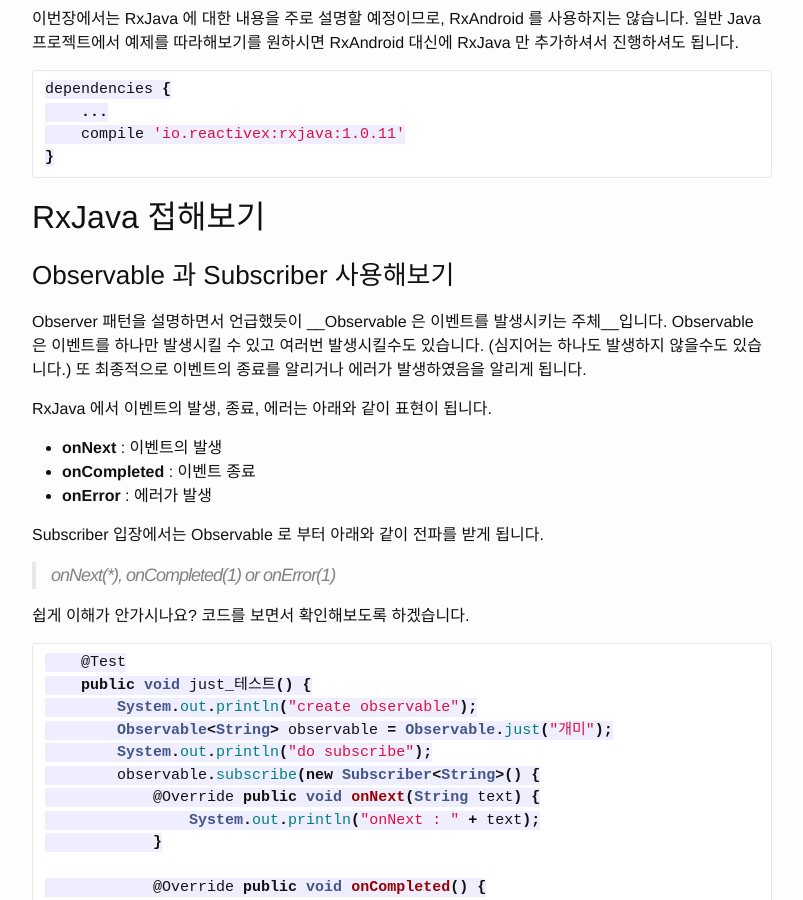
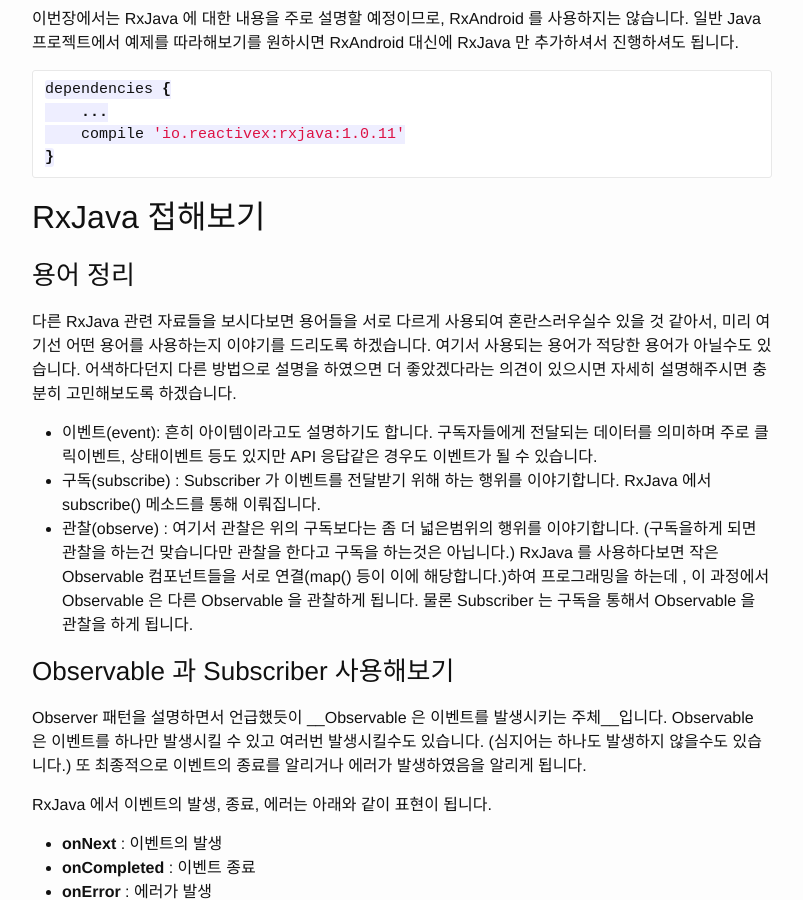
Before and after one commit to gaemi/gaemi.github.io, a Jekyll site: the page built from _posts/2015-05-20-RxJava with Android - 1 - RxJava 사용해보기.markdown, in a window 1280 px wide and 900 px high, scrolled down 1897 px. Shown: the whole window, without its empty margins (238-1041 px from the left). Built offline with Jekyll 4.4.1, drawn with Linux system fonts in a browser that asks for light colours; Markdown is read by kramdown in place of the engine named in the settings; comment, search, counter and statistics services are not loaded; some of the changed text lies outside the part shown.

Commit message:
포스팅 일부 수정

````diff
--- a/_posts/2015-05-20-RxJava with Android - 1 - RxJava 사용해보기.markdown
+++ b/_posts/2015-05-20-RxJava with Android - 1 - RxJava 사용해보기.markdown
@@ -66,6 +66,15 @@
 ```
 
 ## RxJava 접해보기
+
+### 용어 정리
+
+다른 RxJava 관련 자료들을 보시다보면 용어들을 서로 다르게 사용되여 혼란스러우실수 있을 것 같아서, 미리 여기선 어떤 용어를 사용하는지 이야기를 드리도록 하겠습니다.
+여기서 사용되는 용어가 적당한 용어가 아닐수도 있습니다. 어색하다던지 다른 방법으로 설명을 하였으면 더 좋았겠다라는 의견이 있으시면 자세히 설명해주시면 충분히 고민해보도록 하겠습니다.
+
+- 이벤트(event): 흔히 아이템이라고도 설명하기도 합니다. 구독자들에게 전달되는 데이터를 의미하며 주로 클릭이벤트, 상태이벤트 등도 있지만 API 응답같은 경우도 이벤트가 될 수 있습니다.
+- 구독(subscribe) : Subscriber 가 이벤트를 전달받기 위해 하는 행위를 이야기합니다. RxJava 에서 subscribe() 메소드를 통해 이뤄집니다.
+- 관찰(observe) : 여기서 관찰은 위의 구독보다는 좀 더 넓은범위의 행위를 이야기합니다. (구독을하게 되면 관찰을 하는건 맞습니다만 관찰을 한다고 구독을 하는것은 아닙니다.) RxJava 를 사용하다보면 작은 Observable 컴포넌트들을 서로 연결(map() 등이 이에 해당합니다.)하여 프로그래밍을 하는데 , 이 과정에서 Observable 은 다른 Observable 을 관찰하게 됩니다. 물론 Subscriber 는 구독을 통해서 Observable 을 관찰을 하게 됩니다.
 
 ### Observable 과 Subscriber 사용해보기
 
@@ -240,7 +249,7 @@
 `subscribeOn()` 는 누군가 Observable 에 __구독(subscribe)이 이루어지는 thread 를 지정__합니다.
 앞에서 defer()는 구독했을때 function 이 실행이 된다고 이야기하였습니다. 즉 구독이 RxComputationThreadPool 에서 이루어지면서 function 이 RxComputationThreadPool 에서 실행이 되게 되는 것입니다.
 
-`observeOn()` Observable 이 __이벤트를 전파할때 사용되는 thread 를 지정__합니다.
+`observeOn()` Observable 이 __이벤트를 전파할때, 즉 관찰자에게 전달될때 사용되는 thread 를 지정__합니다.
 흔히 구독을 하는건 Subscriber 이기 때문에 Subscriber 가 동작하는 thread 를 지정하겠구나 라고 생각할 수 있지만, Observable 의 이벤트에 관심있어하는건 Subscriber 가 아닌 다른 누군가일수도 있습니다.
 아래 코드를 보시면 좀 더 이해가 쉬우실겁니다.
 
@@ -338,6 +347,39 @@
 단순히 비동기처리를 위해서만 RxJava 를 사용한다면 Observable 를 만드는 방법에 대해 많이 보실 필요는 없습니다.
 하지만 한번쯤은 [사이트](http://reactivex.io/documentation/observable.html)에 방문하셔서 여러 Observable 에 대한 설명과 그림을 보시는걸 추천드립니다.
 여기서는 앞에서 언급했던 just(), from(), defer() 이외에 종종 사용하게되는 몇가지만 더 언급하고 넘어가도록 하겠습니다.
+
+#### create()
+
+![create()](http://reactivex.io/documentation/operators/images/create.c.png)
+
+[create()](http://reactivex.io/documentation/operators/create.html) 에 넘겨지는 객체는 OnSubscribe 라는 인터페이스를 구현합니다.
+OnSubscribe 라는 이름에서 힌트를 얻으셨겠지만 아셨겠지만 Observable 에 구독하게되면, 어떤 형태로 이벤트가 발생되고 전파되는지를 정의하는 인터페이습니다.
+RxAndroid 의 소스를 살펴보시면 이 create() 를 이용해서 다양한 Observable 을 구현해 놓았습니다.
+```java
+    @Test
+    public void create() {
+        Observable.create(subscriber -> {
+            try {
+                subscriber.onNext("안녕하세요");
+                subscriber.onNext("반갑습니다");
+                subscriber.onNext("종료하겠습니다");
+                subscriber.onCompleted();
+            } catch (Exception e) {
+                subscriber.onError(e);
+            }
+        }).subscribe(
+            text -> System.out.println("onNext : " + text),
+            throwable -> System.out.println("onError : " + throwable.getMessage()),
+            () -> System.out.println("onCompleted")
+        );
+    }
+
+    // 결과
+    onNext : 안녕하세요
+    onNext : 반갑습니다
+    onNext : 종료하겠습니다
+    onCompleted
+```
 
 #### interval()
 
````
